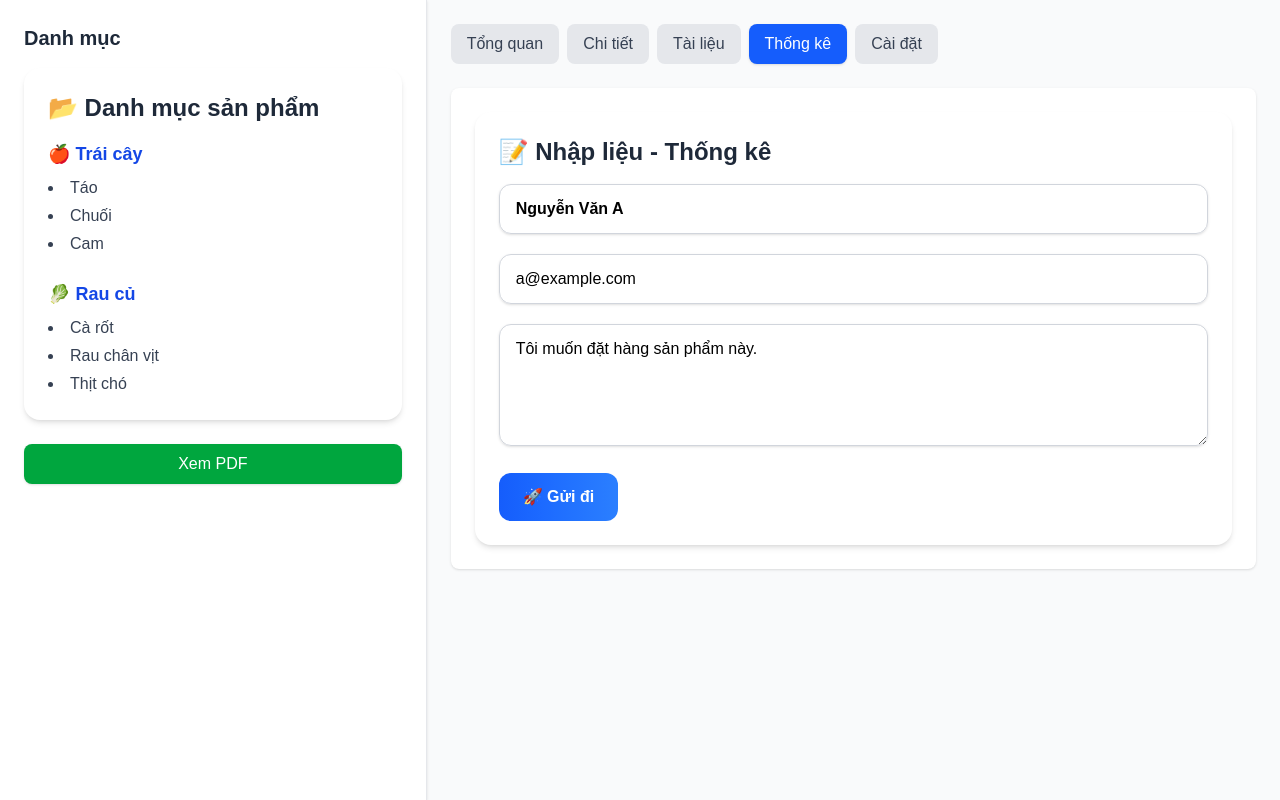
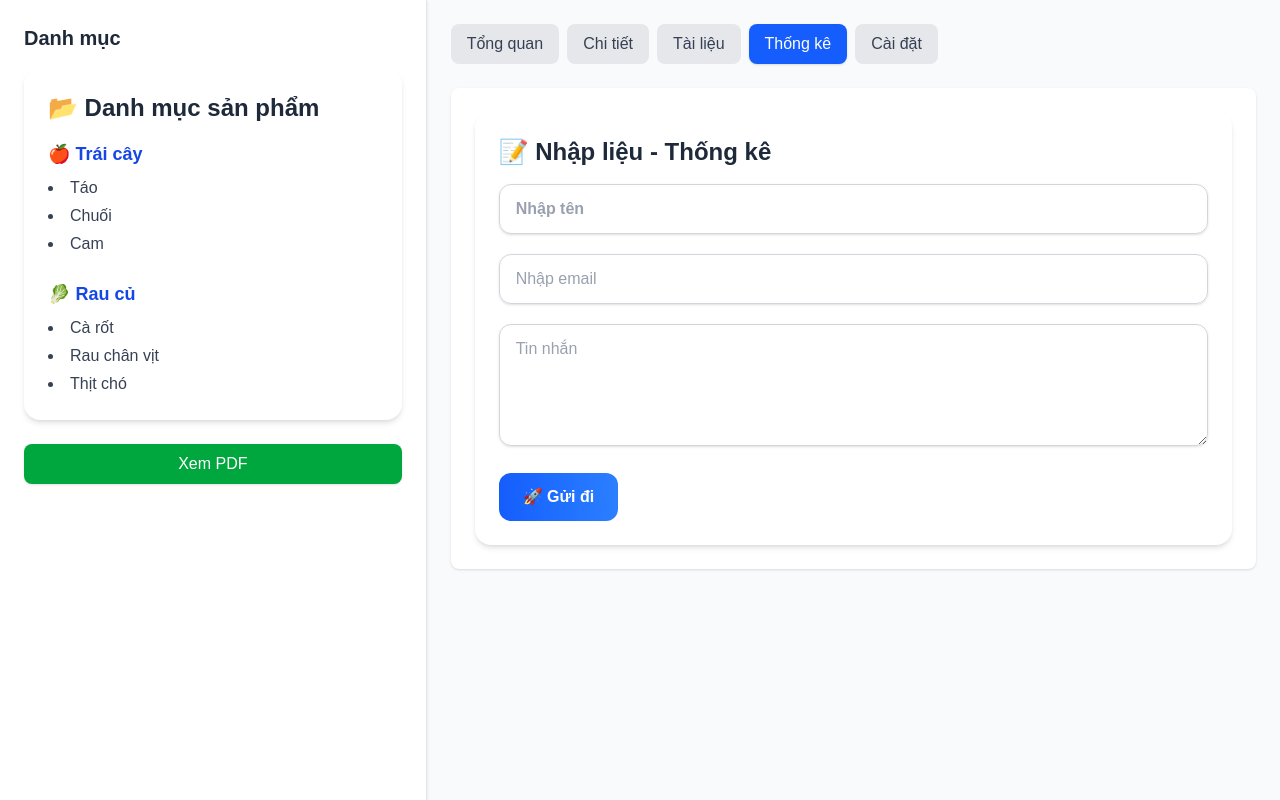
Before and after one commit to DinhHoaTran123/Testing, a Next.js app: page / in a window 1280 px wide. Both pictures are taken after a click on the button "Thống kê". Built offline with nearby package versions, Linux system fonts and the light colour scheme.

Commit message:
Create common Input field

```diff
--- a/src/app/components/InputFields.tsx
+++ b/src/app/components/InputFields.tsx
@@ -1,6 +1,6 @@
 "use client";
 
-import { useState } from "react";
+import { useState, useEffect } from "react";
 import data from "../mockData.json";
 
 interface InputFieldsProps {
@@ -9,10 +9,16 @@ interface InputFieldsProps {
 
 const InputFields = ({ tab }: InputFieldsProps) => {
     const [form, setForm] = useState({
-        name: data.inputDefaults.name,
-        email: data.inputDefaults.email,
-        message: data.inputDefaults.message,
+        name: "",
+        email: "",
+        message: "",
     });
+
+    // Load lại dữ liệu form mỗi khi đổi tab
+    useEffect(() => {
+        const defaultForm = data.inputDefaults[tab] || { name: "", email: "", message: "" };
+        setForm(defaultForm);
+    }, [tab]);
 
     const handleChange = (e: React.ChangeEvent<HTMLInputElement | HTMLTextAreaElement>) => {
         setForm({ ...form, [e.target.name]: e.target.value });
@@ -25,7 +31,8 @@ const InputFields = ({ tab }: InputFieldsProps) => {
 
     return (
         <div className="bg-white p-6 rounded-2xl shadow-md">
-            <h2 className="text-2xl font-bold mb-4 text-gray-800">📝 Nhập liệu - {data.tabNames[tab]}
+            <h2 className="text-2xl font-bold mb-4 text-gray-800">
+                📝 Nhập liệu - {data.tabNames[tab]}
             </h2>
             <form className="space-y-5" onSubmit={handleSubmit}>
                 <input
@@ -35,7 +42,7 @@ const InputFields = ({ tab }: InputFieldsProps) => {
                     onChange={handleChange}
                     placeholder="Nhập tên"
                     className="w-full px-4 py-3 rounded-xl border border-gray-300 focus:ring-2 focus:ring-blue-400 focus:outline-none shadow-sm
-             placeholder-gray-400 text-base font-semibold text-black"
+                    placeholder-gray-400 text-base font-semibold text-black"
                 />
                 <input
                     name="email"
@@ -44,16 +51,16 @@ const InputFields = ({ tab }: InputFieldsProps) => {
                     onChange={handleChange}
                     placeholder="Nhập email"
                     className="w-full px-4 py-3 rounded-xl border border-gray-300 focus:ring-2 focus:ring-blue-400 focus:outline-none shadow-sm
-               placeholder-gray-400 placeholder-opacity-90 text-base font-medium text-black"
+                    placeholder-gray-400 text-base font-medium text-black"
                 />
                 <textarea
                     name="message"
                     value={form.message}
                     onChange={handleChange}
                     placeholder="Tin nhắn"
+                    rows={4}
                     className="w-full px-4 py-3 rounded-xl border border-gray-300 focus:ring-2 focus:ring-blue-400 focus:outline-none shadow-sm
-               placeholder-gray-400 placeholder-opacity-90 text-base font-medium text-black"
-                    rows={4}
+                    placeholder-gray-400 text-base font-medium text-black"
                 />
                 <button
                     type="submit"
```
